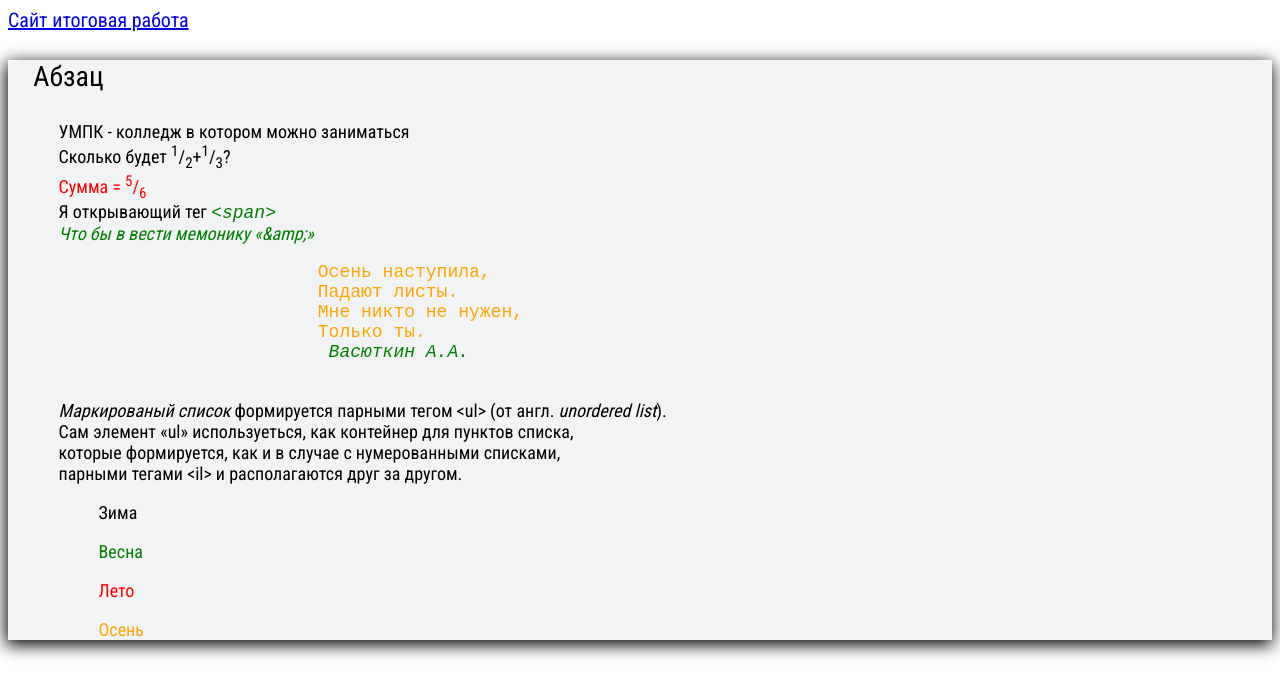
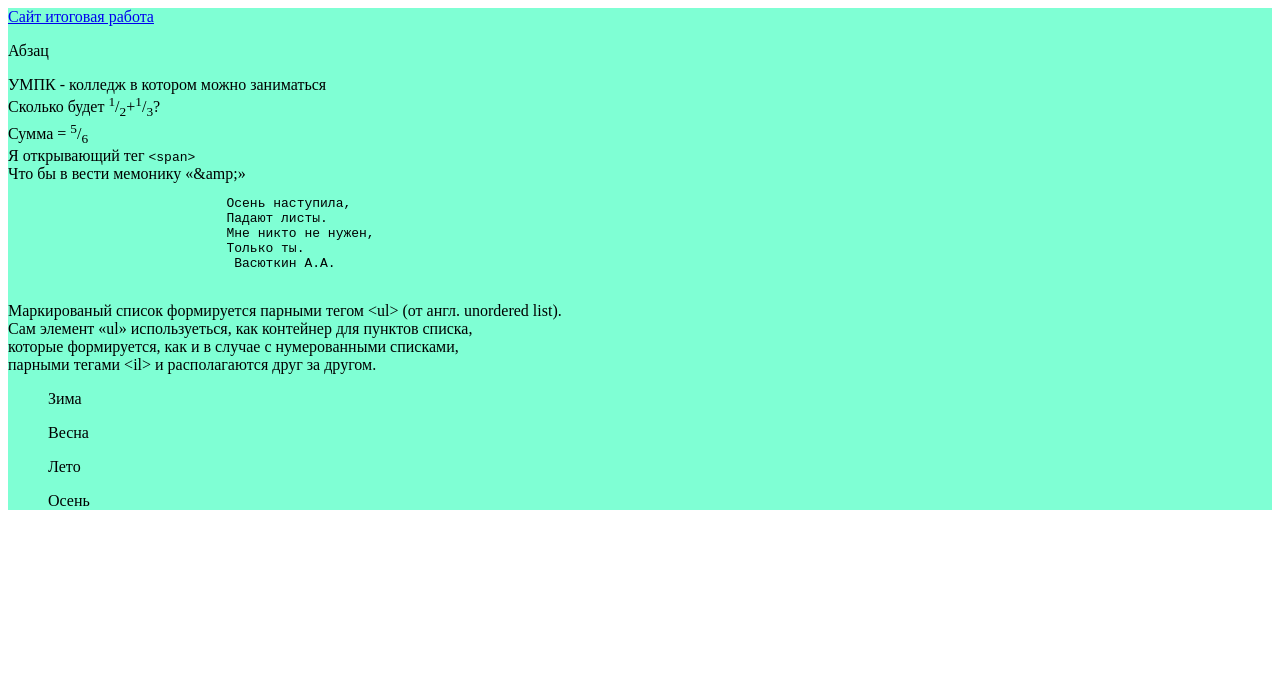
Before and after one commit to Qwe-Notorious/Commands, a plain HTML site: page index.html in a window 1280 px wide. Drawn offline with Linux system fonts and the light colour scheme.

Commit message:
Delete CSS files and link css
Delete CSS files and link css

```diff
--- a/index.html
+++ b/index.html
@@ -6,10 +6,10 @@
     <link rel="preconnect" href="https://fonts.googleapis.com">
     <link rel="preconnect" href="https://fonts.gstatic.com" crossorigin>
     <link href="https://fonts.googleapis.com/css2?family=Roboto+Condensed&display=swap" rel="stylesheet">
-    <link rel="stylesheet" href="style.css">
     <title>Главная страница</title>
 </head>
 <body>
+    <section style="background-color: aquamarine;">
         <a href="Site.html">Сайт итоговая работа</a>
         <div class="section-backGraund">
             <div class="text">
@@ -63,5 +63,6 @@
                 </div>
             </div>
         </div>
+    </section>
 </body>
 </html>
--- a/site.css
+++ /dev/null
@@ -1,45 +0,0 @@
-body {
-    font-family: 'Roboto Condensed', sans-serif;
-    font-size: 20px;
-}
-
-ul li {
-    display: flex;
-}
-
-.container {
-    margin: 0 auto;
-}
-
-.menu {
-    display: flex;
-}
-
-.menu li a {
-
-    text-transform: uppercase;
-    text-decoration: none;
-    color: black;
-}
-
-.menu li {
-    margin-right: 65px;
-
-}
-
-.K {
-    font-style: italic;
-}
-
-.M {
-    font-weight: bold;
-}
-
-.X {
-    text-decoration-line: underline;
-
-}
-
-.code-js {
-    box-shadow: -1px 4px 16px 1px rgb(0, 0, 0);
-}
--- a/style.css
+++ /dev/null
@@ -1,51 +0,0 @@
-body {
-    font-family: 'Roboto Condensed', sans-serif;
-    font-size: 20px;
-}
-
-.section-backGraund {
-    background-color: #f2f3f4;
-    /* width: 1520px;
-    height: 700px; */
-    box-shadow: -1px 4px 16px 1px rgb(0, 0, 0);
-}
-
-.Poragrah {
-    font-size: 28px;
-    margin-left: 2%;
-}
-
-.text {
-    font-size: 18px;
-    /* margin-left: 2%; */
-}
-
-.txt-info {
-    margin-left: 4%;
-}
-
-.example {
-    color: red;
-}
-
-.color-teg-span {
-    color: green;
-    font-style: italic;
-
-}
-
-.color-text-sit {
-    color: orange;
-}
-
-.italic {
-    font-style: italic;
-}
-
-.vsin {
-    color: green;
-}
-
-.leto {
-    color: red;
-}
```
Also changed, not shown: Site.html (+0 -1 lines), html-4л/zd-1.html (+0 -1 lines), html-4л/zd-2.html (+0 -1 lines), html-4л/zd-3.html (+0 -1 lines). Lines whose indentation alone changed are shown as unchanged.
